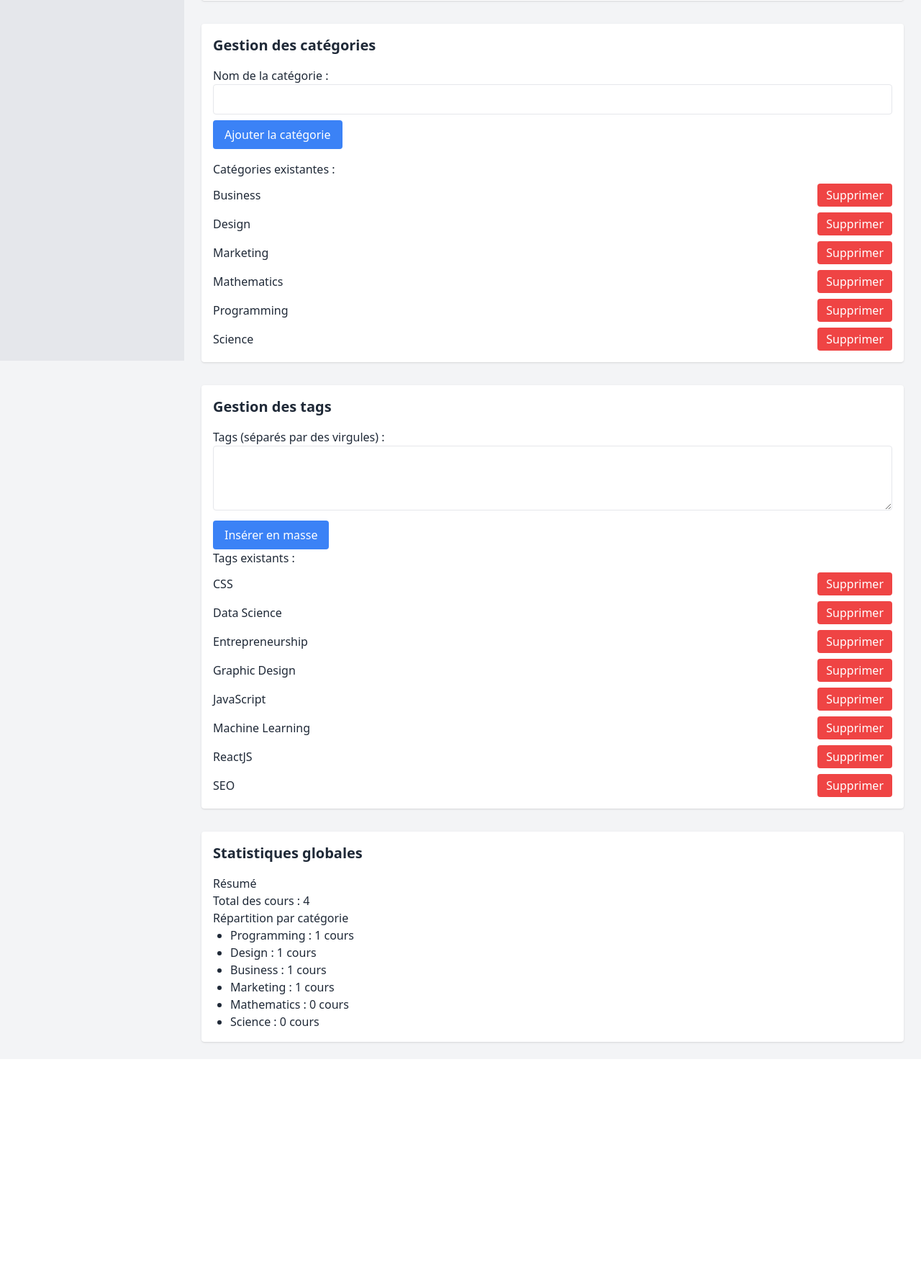
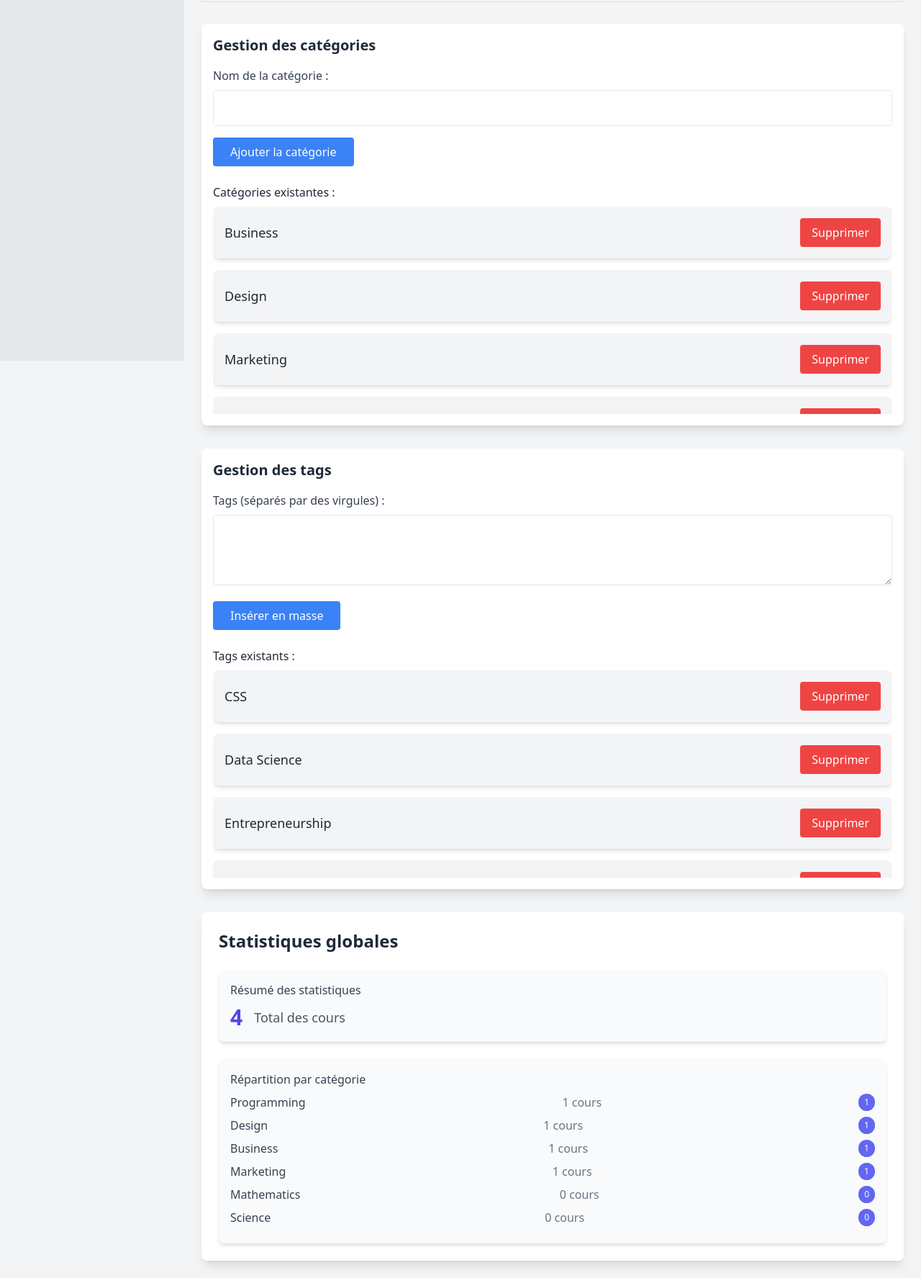
Before and after one commit to Youcode-Classe-E-2024-2025/abdelali_latifi_youdemy, a PHP site: page /public/dashbord-admin.php in a window 1280 px wide. Shown: the part 363-2138 px from the top of the page at 72% size. Before the commit the page ends 1814 px from the top, so only its background shows below. Run offline with PHP 8.4, Linux system fonts and the light colour scheme; data comes from the database, SQL or seed files in the repository; some libraries are stand-ins or nearby versions.

Commit message:
amélioration de l-interface de admin-dshbord

```diff
--- a/public/dashbord-admin.php
+++ b/public/dashbord-admin.php
@@ -99,122 +99,136 @@
 </section>
 
  <!-- Section Gestion des catégories -->
-<section id="categories-section" class="bg-white p-4 rounded shadow">
-    <h2 class="text-xl font-semibold mb-4">Gestion des catégories</h2>
+<!-- Section Gestion des catégories -->
+<section id="categories-section" class="bg-white p-4 rounded-lg shadow-lg mb-8">
+    <h2 class="text-xl font-semibold mb-4 text-gray-800">Gestion des catégories</h2>
     <!-- Formulaire pour ajouter une catégorie -->
-    <form action="" method="POST" class="mb-4">
-        <label for="category_name" class="block font-medium">Nom de la catégorie :</label>
-        <input type="text" name="category_name" id="category_name" class="border p-2 rounded w-full mb-2" required>
-        <button type="submit" name="add_category" class="bg-blue-500 text-white px-4 py-2 rounded hover:bg-blue-600">Ajouter la catégorie</button>
+    <form action="" method="POST" class="mb-6">
+        <label for="category_name" class="block font-medium text-gray-700 mb-2">Nom de la catégorie :</label>
+        <input type="text" name="category_name" id="category_name" class="border p-3 rounded w-full mb-4 focus:ring-2 focus:ring-blue-500" required>
+        <button type="submit" name="add_category" class="bg-blue-500 text-white px-6 py-2 rounded hover:bg-blue-600 focus:outline-none focus:ring-2 focus:ring-blue-400">Ajouter la catégorie</button>
     </form>
+
     <!-- Affichage des catégories existantes avec un bouton de suppression -->
-    <h3 class="font-medium mb-2">Catégories existantes :</h3>
-    <ul class="space-y-2">
+    <h3 class="font-medium mb-2 text-gray-800">Catégories existantes :</h3>
+    <div class="max-h-72 overflow-y-auto space-y-4">
         <?php
-        // Récupération des catégories depuis la base de données
-        $categories = $admin->getCategories(); // Appeler une méthode pour récupérer les catégories
+        $categories = $admin->getCategories();
         if (!empty($categories)) {
             foreach ($categories as $category) {
-                echo "<li class='flex justify-between items-center'>
-                        <span>{$category['name']}</span>
+                echo "<li class='flex justify-between items-center bg-gray-100 p-4 rounded-lg shadow-md'>
+                        <span class='text-lg text-gray-800'>{$category['name']}</span>
                         <form action='' method='POST' class='inline'>
                             <input type='hidden' name='category_id' value='{$category['category_id']}'>
-                            <button type='submit' name='delete_category' class='bg-red-500 text-white px-3 py-1 rounded hover:bg-red-600'>Supprimer</button>
+                            <button type='submit' name='delete_category' class='bg-red-500 text-white px-4 py-2 rounded hover:bg-red-600 focus:outline-none focus:ring-2 focus:ring-red-400'>Supprimer</button>
                         </form>
                     </li>";
             }
         } else {
-            echo "<li>Aucune catégorie disponible.</li>";
+            echo "<li class='text-gray-500'>Aucune catégorie disponible.</li>";
         }
         ?>
-    </ul>
+    </div>
 
     <?php
-    // Traitement du formulaire d'ajout de catégorie
     if (isset($_POST['add_category'])) {
         $admin->addCategory($_POST['category_name']);
-        echo "<p class='text-green-500 mt-2'>La catégorie a été ajoutée avec succès.</p>";
+        echo "<p class='text-green-500 mt-4'>La catégorie a été ajoutée avec succès.</p>";
     }
 
     if (isset($_POST['delete_category'])) {
         $admin->deleteCategory($_POST['category_id']);
-        echo "<p class='text-green-500 mt-2'>La catégorie a été supprimée avec succès.</p>";
+        echo "<p class='text-red-500 mt-4'>La catégorie a été supprimée avec succès.</p>";
     }
     ?>
 </section>
 
 <!-- Section Gestion des tags -->
-<section id="tags-section" class="bg-white p-4 rounded shadow">
-    <h2 class="text-xl font-semibold mb-4">Gestion des tags</h2>
+<section id="tags-section" class="bg-white p-4 rounded-lg shadow-lg mb-8">
+    <h2 class="text-xl font-semibold mb-4 text-gray-800">Gestion des tags</h2>
     <!-- Formulaire pour ajouter des tags en masse -->
-    <form action="" method="POST">
-        <label for="tags" class="block font-medium">Tags (séparés par des virgules) :</label>
-        <textarea name="tags" id="tags" rows="3" class="border p-2 rounded w-full mb-2" required></textarea>
-        <button type="submit" name="bulk_insert_tags" class="bg-blue-500 text-white px-4 py-2 rounded hover:bg-blue-600">Insérer en masse</button>
+    <form action="" method="POST" class="mb-6">
+        <label for="tags" class="block font-medium text-gray-700 mb-2">Tags (séparés par des virgules) :</label>
+        <textarea name="tags" id="tags" rows="3" class="border p-3 rounded w-full mb-4 focus:ring-2 focus:ring-blue-500" required></textarea>
+        <button type="submit" name="bulk_insert_tags" class="bg-blue-500 text-white px-6 py-2 rounded hover:bg-blue-600 focus:outline-none focus:ring-2 focus:ring-blue-400">Insérer en masse</button>
     </form>
 
     <!-- Affichage des tags existants avec un bouton de suppression -->
-    <h3 class="font-medium mb-2">Tags existants :</h3>
-    <ul class="space-y-2">
+    <h3 class="font-medium mb-2 text-gray-800">Tags existants :</h3>
+    <div class="max-h-72 overflow-y-auto space-y-4">
         <?php
-        // Récupérer les tags depuis la base de données
-        $tags = $admin->getTags(); // Appeler une méthode pour récupérer les tags
+        $tags = $admin->getTags();
         if (!empty($tags)) {
             foreach ($tags as $tag) {
-                echo "<li class='flex justify-between items-center'>
-                        <span>{$tag['name']}</span>
+                echo "<li class='flex justify-between items-center bg-gray-100 p-4 rounded-lg shadow-md'>
+                        <span class='text-lg text-gray-800'>{$tag['name']}</span>
                         <form action='' method='POST' class='inline'>
                             <input type='hidden' name='tag_id' value='{$tag['tag_id']}'>
-                            <button type='submit' name='delete_tag' class='bg-red-500 text-white px-3 py-1 rounded hover:bg-red-600'>Supprimer</button>
+                            <button type='submit' name='delete_tag' class='bg-red-500 text-white px-4 py-2 rounded hover:bg-red-600 focus:outline-none focus:ring-2 focus:ring-red-400'>Supprimer</button>
                         </form>
                     </li>";
             }
         } else {
-            echo "<li>Aucun tag disponible.</li>";
+            echo "<li class='text-gray-500'>Aucun tag disponible.</li>";
         }
         ?>
-    </ul>
+    </div>
 
     <?php
-    // Traitement du formulaire d'ajout de tags
     if (isset($_POST['bulk_insert_tags'])) {
         $admin->bulkInsertTags($_POST['tags']);
-        echo "<p class='text-green-500 mt-2'>Les tags ont été ajoutés avec succès.</p>";
+        echo "<p class='text-green-500 mt-4'>Les tags ont été ajoutés avec succès.</p>";
     }
 
-    // Traitement du formulaire de suppression de tag
     if (isset($_POST['delete_tag'])) {
         $admin->deleteTag($_POST['tag_id']);
-        echo "<p class='text-green-500 mt-2'>Le tag a été supprimé avec succès.</p>";
+        echo "<p class='text-red-500 mt-4'>Le tag a été supprimé avec succès.</p>";
     }
     ?>
 </section>
 
 
             <!-- Section Statistiques globales -->
-            <section id="stats-section" class="bg-white p-4 rounded shadow">
-                <h2 class="text-xl font-semibold mb-4">Statistiques globales</h2>
+            <section id="stats-section" class="bg-white p-6 rounded-lg shadow-lg">
+    <h2 class="text-2xl font-semibold text-gray-800 mb-6">Statistiques globales</h2>
     <?php
     $stats = $admin->getGlobalStatistics();
     ?>
-                <div>
-                    <h3 class="font-medium">Résumé</h3>
-                    <p>Total des cours : <span id="total-courses"><?php echo $stats['total_courses']; ?></span></p>
+    <div class="space-y-6">
+        <!-- Résumé -->
+        <div class="bg-gray-50 p-4 rounded-lg shadow-md">
+            <h3 class="font-medium text-gray-700 mb-2">Résumé des statistiques</h3>
+            <div class="flex items-center space-x-4">
+                <div class="text-3xl font-semibold text-indigo-600">
+                    <?php echo $stats['total_courses']; ?>
+                </div>
+                <span class="text-lg text-gray-600">Total des cours</span>
+            </div>
+        </div>
 
-                    <h3 class="font-medium">Répartition par catégorie</h3>
-                    <ul id="courses-by-category" class="list-disc pl-6">
+        <!-- Répartition par catégorie -->
+        <div class="bg-gray-50 p-4 rounded-lg shadow-md">
+            <h3 class="font-medium text-gray-700 mb-2">Répartition par catégorie</h3>
             <?php
             if (!empty($stats['courses_by_category'])) {
                 foreach ($stats['courses_by_category'] as $category) {
-                                echo "<li>{$category['category']} : {$category['course_count']} cours</li>";
+                    echo "
+                    <div class='flex items-center justify-between mb-2'>
+                        <span class='text-gray-700 font-medium'>{$category['category']}</span>
+                        <span class='text-gray-500'>{$category['course_count']} cours</span>
+                        <span class='bg-indigo-500 text-white text-xs px-2 py-1 rounded-full'>
+                            {$category['course_count']}
+                        </span>
+                    </div>";
                 }
             } else {
-                            echo "<li>Aucune catégorie trouvée.</li>";
+                echo "<p class='text-gray-500'>Aucune catégorie trouvée.</p>";
             }
             ?>
-                    </ul>
+        </div>
     </div>
 </section>
+
         </main>
     </div>
 </body>
```
Lines whose indentation alone changed are shown as unchanged.
